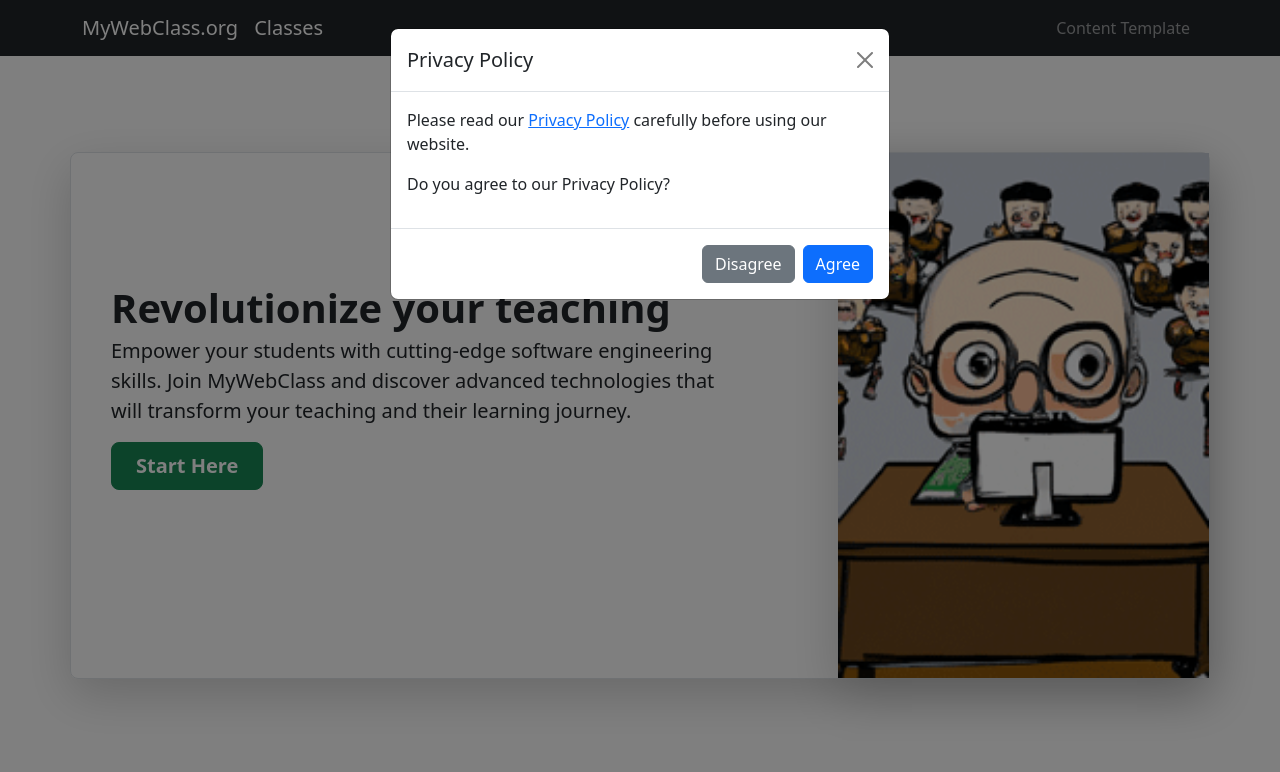
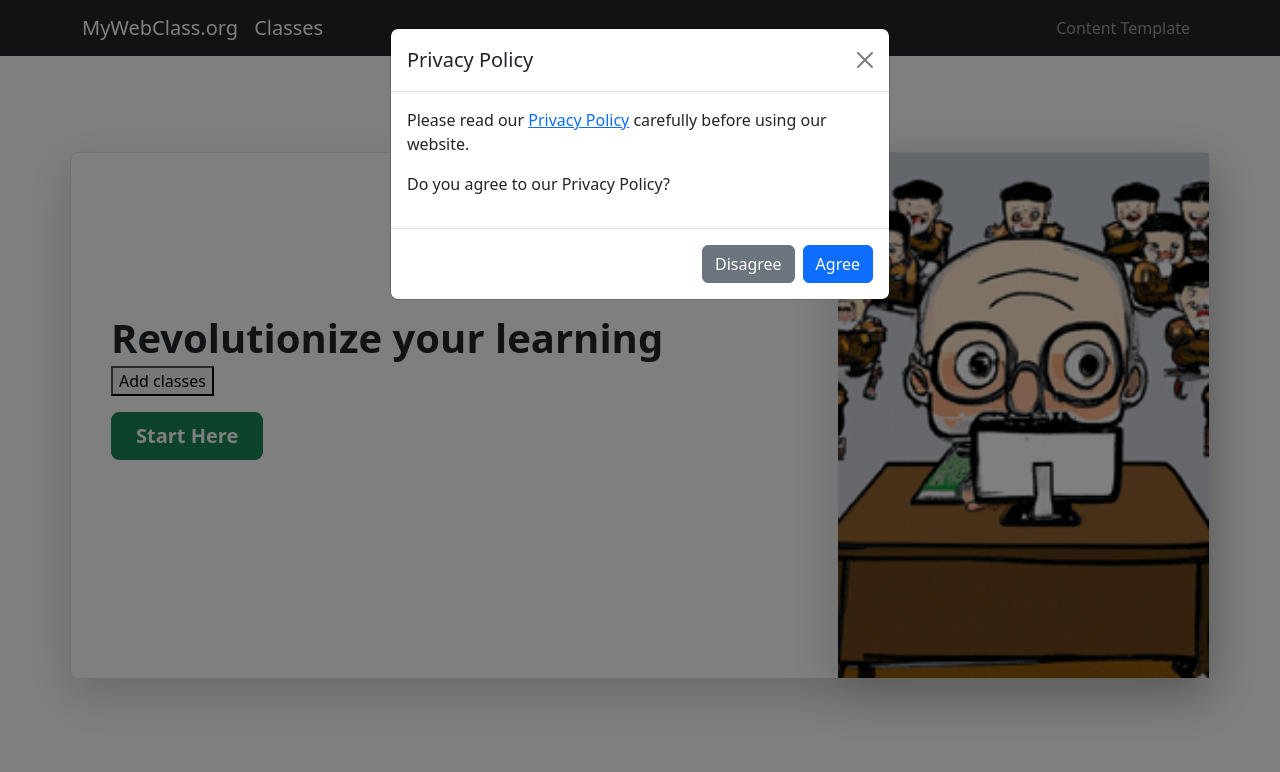
Before and after one commit to dss24/project1, a website built with webpack: page src/classes.html in a window 1280 px wide. Shown: the top 772 px of the page. Built offline with nearby package versions, Linux system fonts and the light colour scheme.

Commit message:
added class html link and added a button for adding classes. Removed text from index.html

```diff
--- a/src/classes.html
+++ b/src/classes.html
@@ -28,7 +28,7 @@
         <nav role="navigation" aria-label="Main navigation" class="navbar navbar-expand-lg navbar-dark bg-dark">
             <div class="container">
                 <a class="navbar-brand" href="/">MyWebClass.org</a>
-                <a class="navbar-brand" href="/classes">Classes</a>
+                <a class="navbar-brand" href="/classes.html">Classes</a>
                 <button class="navbar-toggler" type="button" data-bs-toggle="collapse"
                         data-bs-target="#navbarCollapse" aria-controls="navbarCollapse" aria-expanded="false"
                         aria-label="Toggle navigation">
@@ -49,10 +49,10 @@
         <div class="container my-5">
             <div class="row p-4 pb-0 pe-lg-0 pt-lg-0 align-items-center rounded-3 border shadow-lg ">
                 <div class="col-lg-7 p-3 p-lg-3 pt-lg-1">
-                    <h1 class="display-6 fw-bold lh-1">Revolutionize your teaching</h1>
-                    <p class="lead">Empower your students with cutting-edge software engineering skills. Join
-                        MyWebClass and discover advanced technologies that will transform your teaching and their
-                        learning journey.</p>
+                    <h1 class="display-6 fw-bold lh-1">Revolutionize your learning</h1>
+                    <p>
+                        <button>Add classes</button>
+                    </p>
                     <div class="d-grid gap-2 d-md-flex justify-content-md-start mb-4 mb-lg-3">
                         <button type="button" class="btn btn-success btn-lg px-4 me-md-2 fw-bold">Start
                             Here
--- a/src/index.html
+++ b/src/index.html
@@ -49,10 +49,8 @@
         <div class="container my-5">
             <div class="row p-4 pb-0 pe-lg-0 pt-lg-0 align-items-center rounded-3 border shadow-lg ">
                 <div class="col-lg-7 p-3 p-lg-3 pt-lg-1">
-                    <h1 class="display-6 fw-bold lh-1">Revolutionize your teaching</h1>
-                    <p class="lead">Empower your students with cutting-edge software engineering skills. Join
-                        MyWebClass and discover advanced technologies that will transform your teaching and their
-                        learning journey.</p>
+                    <h1 class="display-6 fw-bold lh-1">Revolutionize your Learning</h1>
+
                     <div class="d-grid gap-2 d-md-flex justify-content-md-start mb-4 mb-lg-3">
                         <button type="button" class="btn btn-success btn-lg px-4 me-md-2 fw-bold">Start
                             Here
```
